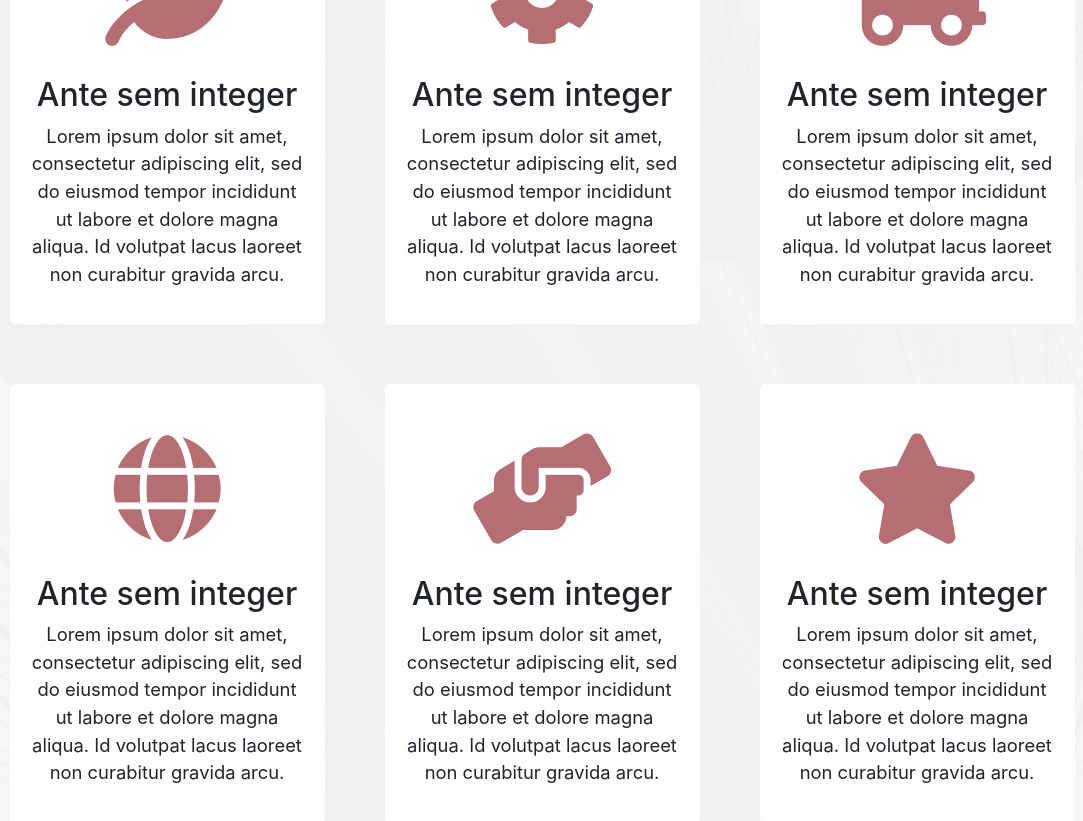
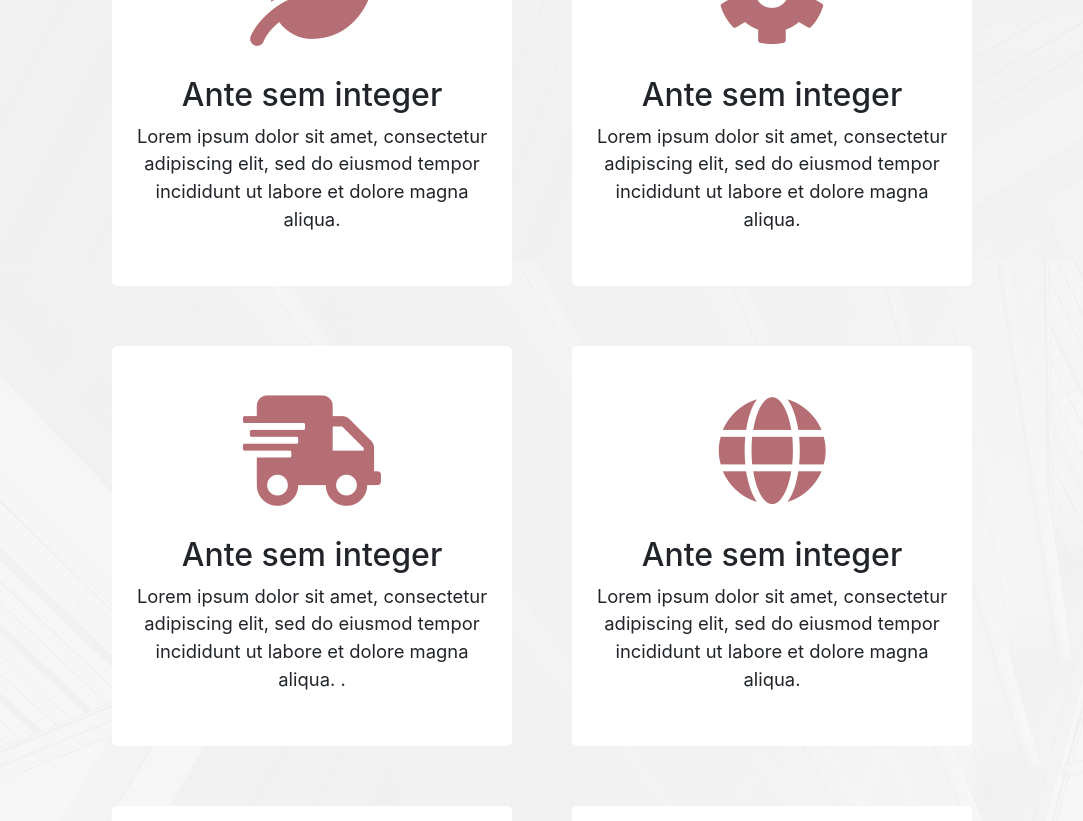
Before and after one commit to Partha04/businesswebpage, a React (Create React App) app: page / in a window 1280 px wide. Shown: the part 1020-1841 px from the top of the page, without its empty margins (98-1181 px from the left). Built offline with nearby package versions, Linux system fonts and the light colour scheme.

Commit message:
textr reduced

```diff
--- a/src/App.css
+++ b/src/App.css
@@ -122,7 +122,8 @@
     }
 
     .content {
-            width: 25%;
+        height: 400px;
+        width: 400px;
         border-radius: 5px;
         padding: 20px;
         margin: 30px;
@@ -169,7 +170,8 @@
     }
 
     .profilecard {
-            width: 25%;
+        height: 300px;
+        width: 500px;
         border-radius: 5px;
         padding: 20px;
         margin: 30px;
@@ -237,4 +239,13 @@
             font-size: 200%;
             letter-spacing: 2px;
         }
+        .content {
+            height: 480px;
+            width: 300px;
+            margin-left: 0px;
         }
+        .profilecard {
+            height: 400px;
+            width: 300px;
+        }
+    }
--- a/src/componenets/highlights.js
+++ b/src/componenets/highlights.js
@@ -5,23 +5,45 @@ import Cards from './cards'
 class Highlights extends Component {
     state = {}
     render() {
-        return (<div className='highlights'>
-            <div className="highlighttext">
-                <h1>what we love to do</h1>
-                <p>lorem ipsum dolor jms skdio skks ussppa sdddsae
-                </p>
-            </div>
+        return ( < div className = 'highlights' >
+            <
+            div className = "highlighttext" >
+            <
+            h1 > what we love to do </h1> <
+                p > lorem ipsum dolor jms skdio skks ussppa sdddsae <
+                /p> <
+                /div>
 
-                  <div className='cardbox'>
-                  <Cards  icon="fas fa-leaf fa-6x" link="s" detail="Lorem ipsum dolor sit amet, consectetur adipiscing elit, sed do eiusmod tempor incididunt ut labore et dolore magna aliqua. Id volutpat lacus laoreet non curabitur gravida arcu."/>
-                  <Cards  icon="fas fa-cog fa-6x" link="s" detail="Lorem ipsum dolor sit amet, consectetur adipiscing elit, sed do eiusmod tempor incididunt ut labore et dolore magna aliqua. Id volutpat lacus laoreet non curabitur gravida arcu."/>
-                  <Cards  icon="fas fa-shipping-fast fa-6x" link="s" detail="Lorem ipsum dolor sit amet, consectetur adipiscing elit, sed do eiusmod tempor incididunt ut labore et dolore magna aliqua. Id volutpat lacus laoreet non curabitur gravida arcu."/>
-                  <Cards  icon="fas fa-globe  fa-6x " link="s" detail="Lorem ipsum dolor sit amet, consectetur adipiscing elit, sed do eiusmod tempor incididunt ut labore et dolore magna aliqua. Id volutpat lacus laoreet non curabitur gravida arcu."/>
-                  <Cards  icon="fas fa-hands-helping fa-6x" link="s" detail="Lorem ipsum dolor sit amet, consectetur adipiscing elit, sed do eiusmod tempor incididunt ut labore et dolore magna aliqua. Id volutpat lacus laoreet non curabitur gravida arcu."/>
-                  <Cards  icon="fas fa-star fa-6x" link="s" detail="Lorem ipsum dolor sit amet, consectetur adipiscing elit, sed do eiusmod tempor incididunt ut labore et dolore magna aliqua. Id volutpat lacus laoreet non curabitur gravida arcu."/>
-                  </div>
-        </div>);
+            <
+            div className = 'cardbox' >
+            <
+            Cards icon = "fas fa-leaf fa-6x"
+            link = "s"
+            detail = "Lorem ipsum dolor sit amet, consectetur adipiscing elit, sed do eiusmod tempor incididunt ut labore et dolore magna aliqua. " / >
+            <
+            Cards icon = "fas fa-cog fa-6x"
+            link = "s"
+            detail = "Lorem ipsum dolor sit amet, consectetur adipiscing elit, sed do eiusmod tempor incididunt ut labore et dolore magna aliqua. " / >
+            <
+            Cards icon = "fas fa-shipping-fast fa-6x"
+            link = "s"
+            detail = "Lorem ipsum dolor sit amet, consectetur adipiscing elit, sed do eiusmod tempor incididunt ut labore et dolore magna aliqua. ." / >
+            <
+            Cards icon = "fas fa-globe  fa-6x "
+            link = "s"
+            detail = "Lorem ipsum dolor sit amet, consectetur adipiscing elit, sed do eiusmod tempor incididunt ut labore et dolore magna aliqua. " / >
+            <
+            Cards icon = "fas fa-hands-helping fa-6x"
+            link = "s"
+            detail = "Lorem ipsum dolor sit amet, consectetur adipiscing elit, sed do eiusmod tempor incididunt ut labore et dolore magna aliqua." / >
+            <
+            Cards icon = "fas fa-star fa-6x"
+            link = "s"
+            detail = "Lorem ipsum dolor sit amet, consectetur adipiscing elit, sed do eiusmod tempor incididunt ut labore et dolore magna aliqua." / >
+            <
+            /div> <
+            /div>);
+        }
     }
-}
 
-export default Highlights;
+    export default Highlights;
```
Lines whose indentation alone changed are shown as unchanged.
